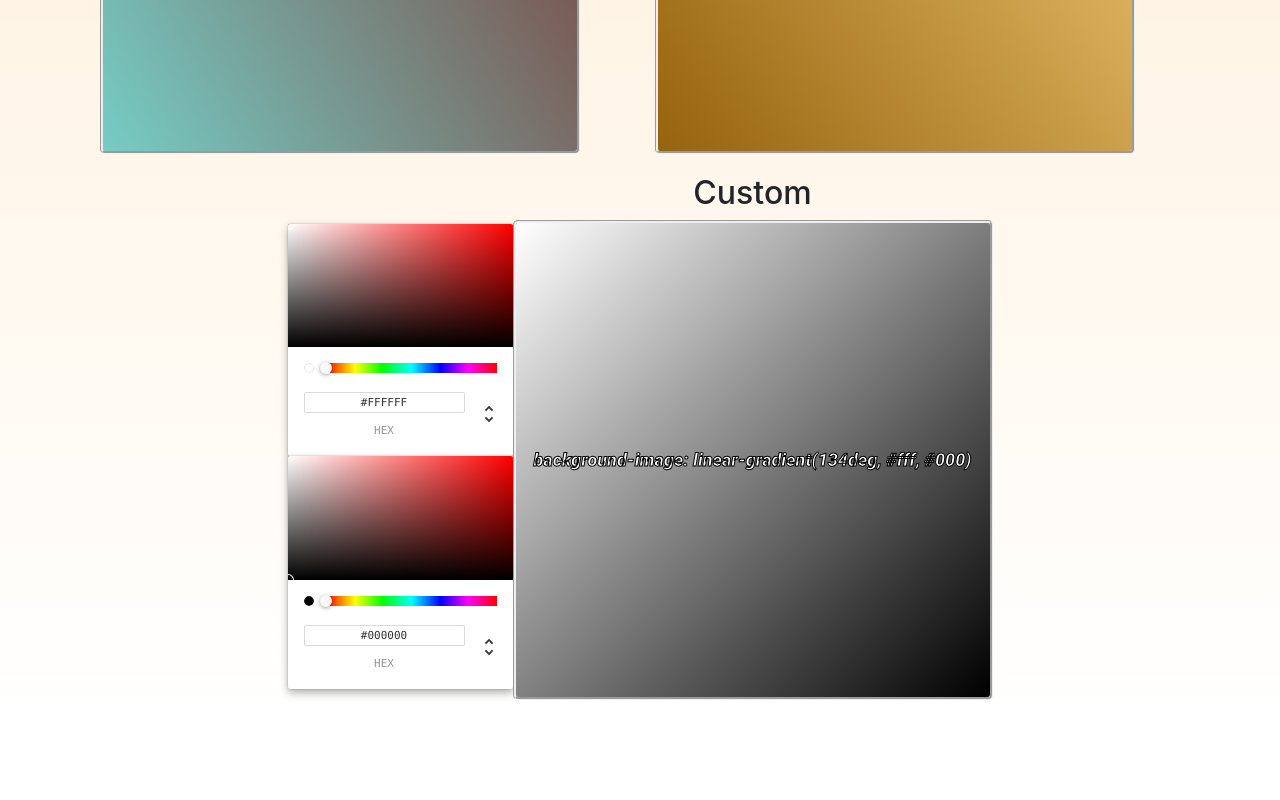
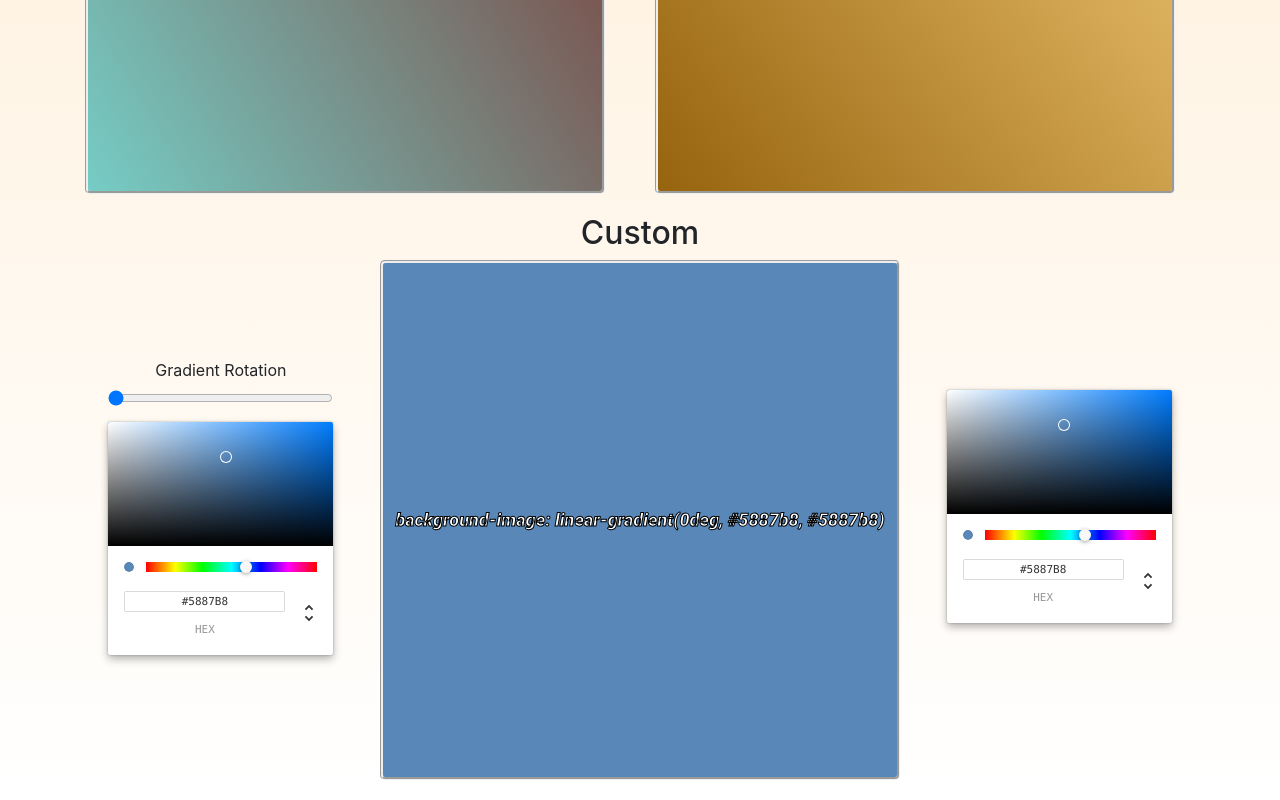
Before and after one commit to kennja05/gradient-generator, a React (Create React App) app: page / in a window 1280 px wide. Shown: the part 533-1333 px from the top of the page. Before the commit the page ends 1253 px from the top, so only its background shows below. Built offline with nearby package versions, Linux system fonts and the light colour scheme.

Commit message:
added range to custom gradient rotation

```diff
--- a/src/App.js
+++ b/src/App.js
@@ -53,9 +53,10 @@ class App extends React.Component {
     `
     return (
       <StyledDiv>
-        <div className="App container">
+        <div className="App container-fluid">
           <Title />
           <FontAwesomeIcon onClick={() => this.generateGradient()} size='2x' icon={faRandom} />
+          <button onClick={() => this.generateGradient()} className='sr-only'>Click to get new gradients</button>
           <div className='container'>
             <div className='row'>
               <div className='col-lg'>
--- a/src/Gradient.js
+++ b/src/Gradient.js
@@ -17,8 +17,8 @@ export default class Gradient extends React.Component {
     render(){
         const {rotation, colors, name} = this.props
         const Gradient = styled.div`
-        height: 480px;
-        width: 480px;
+        height: 520px;
+        width: 520px;
         max-width: 100%;
         border-radius: 5px;
         display: flex;
--- a/src/SelectedGradient.js
+++ b/src/SelectedGradient.js
@@ -2,13 +2,31 @@ import React from 'react'
 import styled from 'styled-components'
 import Gradient from './Gradient'
 import { ChromePicker } from 'react-color'
+import { Form } from 'react-bootstrap'
 
 export default class SelectedGradient extends React.Component {
 
     state = {
-        startColor: '#fff',
-        endColor: '#000',
-        rotation: Math.floor(Math.random() * 181)
+        startColor: '',
+        endColor: '',
+        rotation: 0
+    }
+
+    componentDidMount(){
+        let color = '#' + Math.floor(Math.random() * 16777215).toString(16)
+        if (color.length !== 7){
+            color += 'b'
+        }
+        this.setState({
+            startColor: color,
+            endColor: color
+        })
+    }
+
+    handleRotationChange = (e) => {
+        this.setState({
+            rotation: e.target.value
+        })
     }
 
     handleStartColorChange = (color) => {
@@ -24,18 +42,27 @@ export default class SelectedGradient extends React.Component {
     }
 
     render(){
+        const {startColor, endColor, rotation} = this.state
         const SelectedGradient = styled.div`
         display: flex;
-        align-items: flex-start;
-        justify-content: center;
+        align-items: center;
+        justify-content: space-around;
         `
         return(
         <SelectedGradient>
-            <div style={{marginTop: '50px'}}>
-                <ChromePicker disableAlpha={true} color={this.state.startColor} onChangeComplete={this.handleStartColorChange} />
-                <ChromePicker disableAlpha={true} color={this.state.endColor} onChangeComplete={this.handleEndColorChange} />
+            <div>
+            <Form>
+                <Form.Group controlId="formBasicRange">
+                <Form.Label>Gradient Rotation</Form.Label>
+                <Form.Control onChange={this.handleRotationChange} min='0' max='180' type="range" value={rotation}/>
+                </Form.Group>
+            </Form>
+                <ChromePicker disableAlpha={true} color={startColor} onChangeComplete={this.handleStartColorChange} />
             </div>
-            <Gradient rotation={this.state.rotation} colors={[this.state.startColor, this.state.endColor]} />
+            <Gradient rotation={this.state.rotation} colors={[startColor, endColor]} />
+            <div>
+                <ChromePicker disableAlpha={true} color={endColor} onChangeComplete={this.handleEndColorChange} />
+            </div>
         </SelectedGradient>
         )
     }
```
